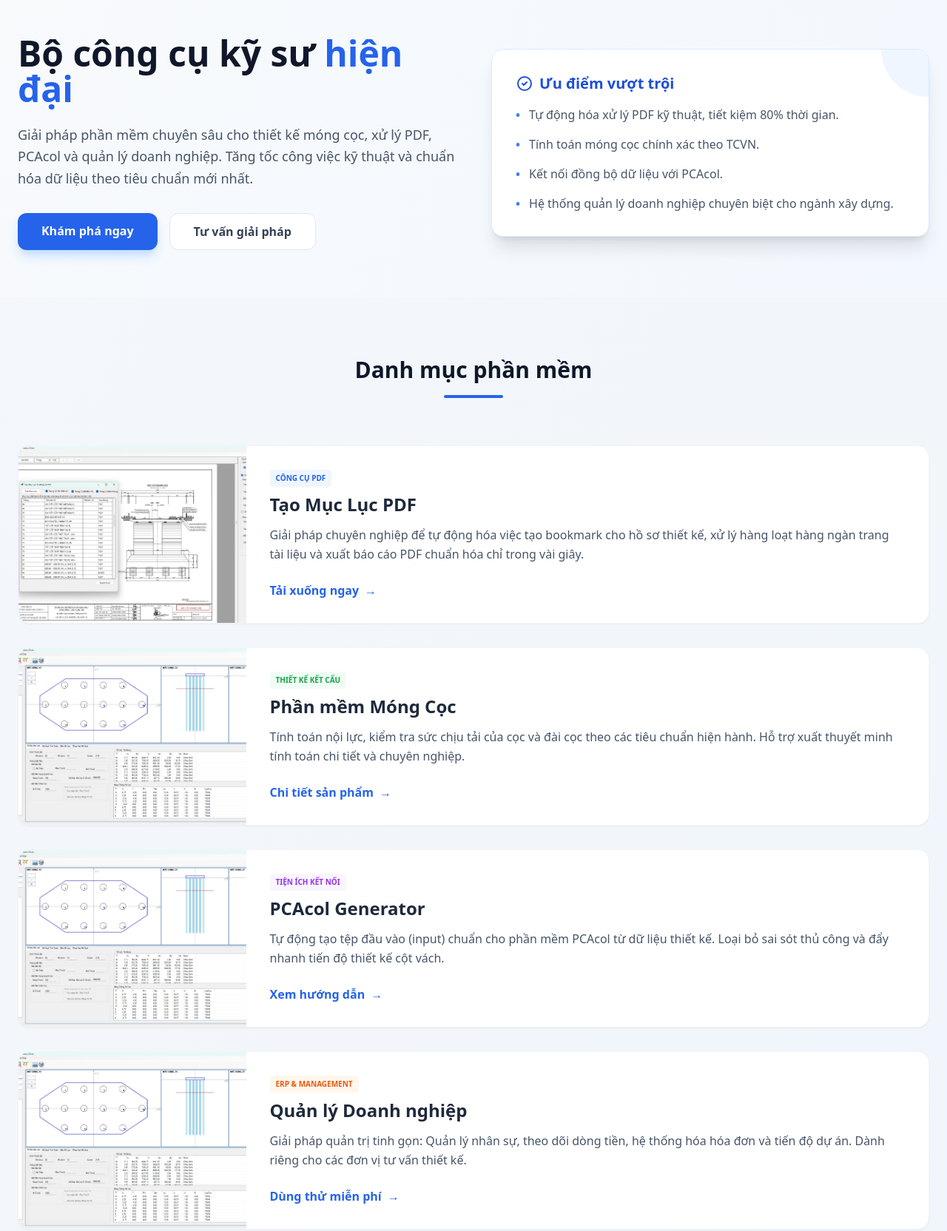
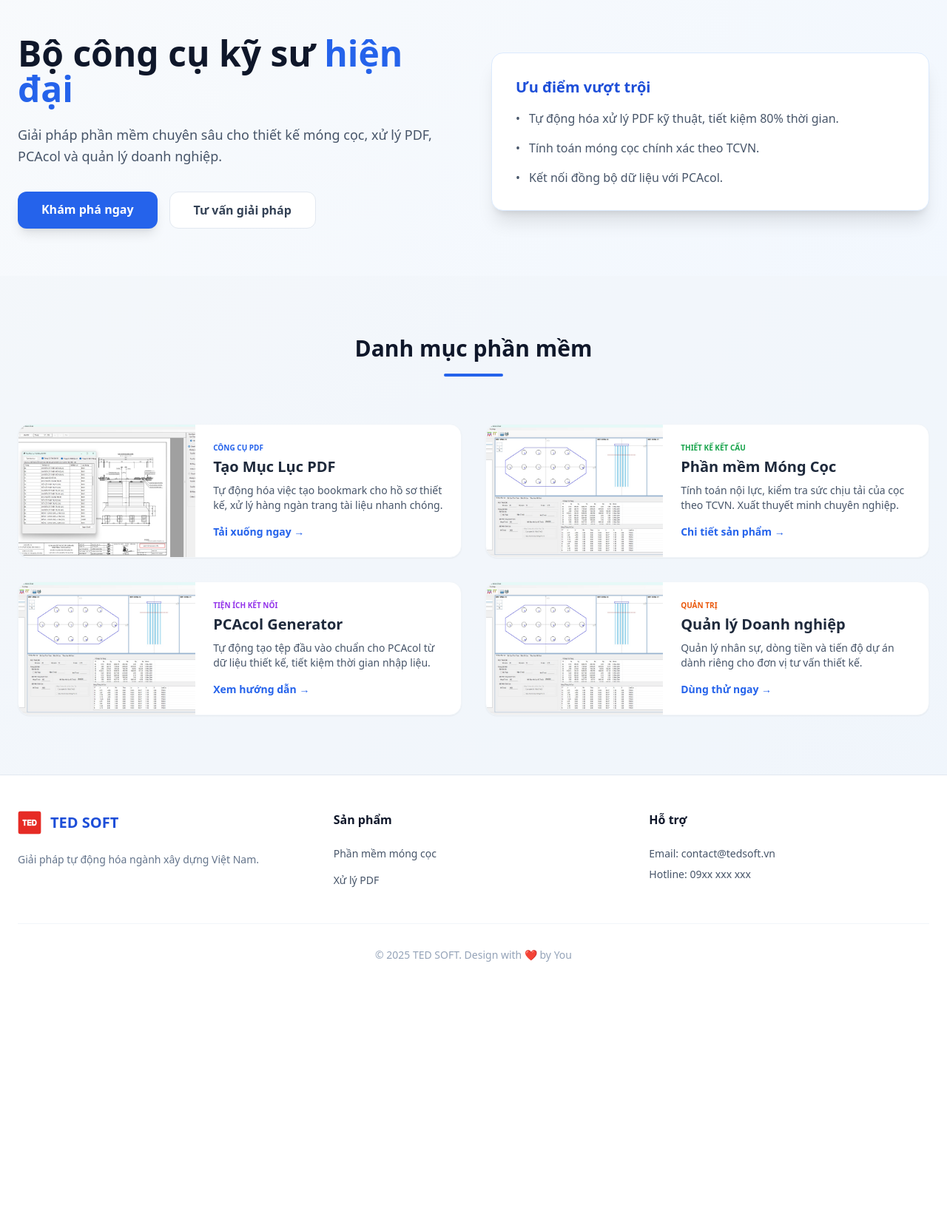
Before and after one commit to tedsoftvn/home, a plain HTML site: page index.html in a window 1280 px wide. Shown: the part 89-1753 px from the top of the page at 74% size. After the commit the page ends 1438 px from the top, so only its background shows below. Drawn offline with nearby package versions, Linux system fonts and the light colour scheme.

Commit message:
Update index.html

```diff
--- a/index.html
+++ b/index.html
@@ -5,13 +5,9 @@
   <meta name="viewport" content="width=device-width, initial-scale=1" />
   <title>TED SOFT - Phần mềm xây dựng</title>
   <script src="https://cdn.tailwindcss.com"></script>
-
   <link rel="icon" href="111692_ted_512x512.ico" />
-
   <style>
-    html {
-      scroll-behavior: smooth;
-    }
+    html { scroll-behavior: smooth; }
   </style>
 </head>
 
@@ -19,24 +15,18 @@
 
 <header class="bg-white sticky top-0 z-50 shadow-md border-b border-slate-200">
   <div class="container mx-auto px-6 py-4 flex items-center justify-between">
-
     <div class="flex items-center gap-4">
       <img src="111692_ted_512x512.ico" class="h-10 w-10 rounded shadow" alt="Logo TED SOFT" />
-
       <div>
         <h1 class="text-xl font-bold text-blue-700 leading-none">TED SOFT</h1>
         <p class="text-[10px] uppercase tracking-wider text-slate-500 font-semibold mt-1">Phần mềm xây dựng & kỹ thuật</p>
       </div>
     </div>
-
     <nav class="hidden md:flex space-x-8 text-sm font-semibold">
       <a href="#features" class="text-slate-600 hover:text-blue-600 transition">Phần mềm</a>
       <a href="#contact" class="text-slate-600 hover:text-blue-600 transition">Liên hệ</a>
     </nav>
-
-    <a href="#contact" class="bg-blue-600 text-white px-4 py-2 rounded-lg text-sm font-bold hover:bg-blue-700 transition">
-      Hotline
-    </a>
+    <a href="#contact" class="bg-blue-600 text-white px-4 py-2 rounded-lg text-sm font-bold hover:bg-blue-700 transition">Hotline</a>
   </div>
 </header>
 
@@ -45,48 +35,21 @@
     <h2 class="text-4xl md:text-5xl font-extrabold mb-6 text-slate-900 leading-tight">
       Bộ công cụ kỹ sư <span class="text-blue-600">hiện đại</span>
     </h2>
-
     <p class="text-lg text-slate-600 mb-8 leading-relaxed">
-      Giải pháp phần mềm chuyên sâu cho thiết kế móng cọc, xử lý PDF,
-      PCAcol và quản lý doanh nghiệp. Tăng tốc công việc kỹ thuật và chuẩn hóa dữ liệu theo tiêu chuẩn mới nhất.
+      Giải pháp phần mềm chuyên sâu cho thiết kế móng cọc, xử lý PDF, PCAcol và quản lý doanh nghiệp.
     </p>
-
     <div class="flex flex-wrap gap-4">
-      <a href="#features" class="px-8 py-3 bg-blue-600 text-white font-bold rounded-xl shadow-lg shadow-blue-200 hover:bg-blue-700 hover:-translate-y-1 transition-all">
-        Khám phá ngay
-      </a>
-      <a href="#contact" class="px-8 py-3 bg-white border border-slate-200 text-slate-700 font-bold rounded-xl hover:bg-slate-50 transition-all">
-        Tư vấn giải pháp
-      </a>
+      <a href="#features" class="px-8 py-3 bg-blue-600 text-white font-bold rounded-xl shadow-lg hover:bg-blue-700 transition-all">Khám phá ngay</a>
+      <a href="#contact" class="px-8 py-3 bg-white border border-slate-200 text-slate-700 font-bold rounded-xl hover:bg-slate-50 transition-all">Tư vấn giải pháp</a>
     </div>
   </div>
-
   <div class="bg-white rounded-2xl shadow-xl p-8 border border-blue-100 relative overflow-hidden">
-    <div class="absolute top-0 right-0 w-32 h-32 bg-blue-50 rounded-full -mr-16 -mt-16 z-0"></div>
     <div class="relative z-10">
-        <h3 class="font-bold text-xl mb-4 text-blue-700 flex items-center gap-2">
-            <svg xmlns="http://www.w3.org/2000/svg" class="h-6 w-6" fill="none" viewBox="0 0 24 24" stroke="currentColor">
-                <path stroke-linecap="round" stroke-linejoin="round" stroke-width="2" d="M9 12l2 2 4-4m6 2a9 9 0 11-18 0 9 9 0 0118 0z" />
-            </svg>
-            Ưu điểm vượt trội
-        </h3>
+        <h3 class="font-bold text-xl mb-4 text-blue-700 flex items-center gap-2">Ưu điểm vượt trội</h3>
         <ul class="space-y-4 text-slate-600">
-          <li class="flex items-start gap-3">
-            <span class="text-blue-500 font-bold">•</span>
-            <span>Tự động hóa xử lý PDF kỹ thuật, tiết kiệm 80% thời gian.</span>
-          </li>
-          <li class="flex items-start gap-3">
-            <span class="text-blue-500 font-bold">•</span>
-            <span>Tính toán móng cọc chính xác theo TCVN.</span>
-          </li>
-          <li class="flex items-start gap-3">
-            <span class="text-blue-500 font-bold">•</span>
-            <span>Kết nối đồng bộ dữ liệu với PCAcol.</span>
-          </li>
-          <li class="flex items-start gap-3">
-            <span class="text-blue-500 font-bold">•</span>
-            <span>Hệ thống quản lý doanh nghiệp chuyên biệt cho ngành xây dựng.</span>
-          </li>
+          <li class="flex items-start gap-3"><span>•</span> Tự động hóa xử lý PDF kỹ thuật, tiết kiệm 80% thời gian.</li>
+          <li class="flex items-start gap-3"><span>•</span> Tính toán móng cọc chính xác theo TCVN.</li>
+          <li class="flex items-start gap-3"><span>•</span> Kết nối đồng bộ dữ liệu với PCAcol.</li>
         </ul>
     </div>
   </div>
@@ -99,89 +62,53 @@
         <div class="w-20 h-1 bg-blue-600 mx-auto rounded-full"></div>
     </div>
 
-    <div class="grid grid-cols-1 gap-8">
+    <div class="grid grid-cols-1 lg:grid-cols-2 gap-8">
 
-      <article class="bg-white rounded-2xl shadow-sm border border-slate-100 overflow-hidden hover:shadow-xl transition-all group flex flex-col md:flex-row">
-        <div class="w-full md:w-1/3 lg:w-1/4 overflow-hidden bg-slate-200">
-            <img src="taomucluc.jpg" class="w-full h-56 md:h-full object-cover group-hover:scale-105 transition-transform duration-500" alt="Tạo Mục Lục PDF" />
+      <article class="bg-white rounded-2xl shadow-sm border border-slate-100 overflow-hidden hover:shadow-xl transition-all group flex flex-col sm:flex-row">
+        <div class="w-full sm:w-2/5 overflow-hidden bg-slate-200">
+            <img src="taomucluc.jpg" class="w-full h-48 sm:h-full object-cover group-hover:scale-105 transition-transform duration-500" alt="PDF" />
         </div>
-        <div class="w-full md:w-2/3 lg:w-3/4 p-8 flex flex-col justify-center">
-          <div class="flex items-center gap-2 mb-2">
-              <span class="px-2 py-1 bg-blue-50 text-blue-600 text-[10px] font-bold uppercase rounded">Công cụ PDF</span>
-          </div>
-          <h3 class="text-2xl font-bold text-slate-800 group-hover:text-blue-700 transition">Tạo Mục Lục PDF</h3>
-          <p class="text-slate-600 mt-3 mb-6 leading-relaxed">
-            Giải pháp chuyên nghiệp để tự động hóa việc tạo bookmark cho hồ sơ thiết kế, xử lý hàng loạt hàng ngàn trang tài liệu và xuất báo cáo PDF chuẩn hóa chỉ trong vài giây.
-          </p>
-          <div>
-            <a href="#" class="inline-flex items-center text-blue-600 font-bold hover:gap-3 transition-all">
-              Tải xuống ngay
-              <span class="ml-2">→</span>
-            </a>
-          </div>
+        <div class="w-full sm:w-3/5 p-6 flex flex-col justify-center">
+          <span class="text-[10px] font-bold text-blue-600 uppercase mb-1">Công cụ PDF</span>
+          <h3 class="text-xl font-bold text-slate-800">Tạo Mục Lục PDF</h3>
+          <p class="text-sm text-slate-600 mt-2 mb-4 line-clamp-3">Tự động hóa việc tạo bookmark cho hồ sơ thiết kế, xử lý hàng ngàn trang tài liệu nhanh chóng.</p>
+          <a href="#" class="text-blue-600 font-bold text-sm hover:underline">Tải xuống ngay →</a>
         </div>
       </article>
 
-      <article class="bg-white rounded-2xl shadow-sm border border-slate-100 overflow-hidden hover:shadow-xl transition-all group flex flex-col md:flex-row">
-        <div class="w-full md:w-1/3 lg:w-1/4 overflow-hidden bg-slate-200">
-            <img src="Tedpile.jpg" class="w-full h-56 md:h-full object-cover group-hover:scale-105 transition-transform duration-500" alt="Phần mềm Móng Cọc" />
+      <article class="bg-white rounded-2xl shadow-sm border border-slate-100 overflow-hidden hover:shadow-xl transition-all group flex flex-col sm:flex-row">
+        <div class="w-full sm:w-2/5 overflow-hidden bg-slate-200">
+            <img src="Tedpile.jpg" class="w-full h-48 sm:h-full object-cover group-hover:scale-105 transition-transform duration-500" alt="Pile" />
         </div>
-        <div class="w-full md:w-2/3 lg:w-3/4 p-8 flex flex-col justify-center">
-          <div class="flex items-center gap-2 mb-2">
-            <span class="px-2 py-1 bg-green-50 text-green-600 text-[10px] font-bold uppercase rounded">Thiết kế kết cấu</span>
-          </div>
-          <h3 class="text-2xl font-bold text-slate-800 group-hover:text-blue-700 transition">Phần mềm Móng Cọc</h3>
-          <p class="text-slate-600 mt-3 mb-6 leading-relaxed">
-            Tính toán nội lực, kiểm tra sức chịu tải của cọc và đài cọc theo các tiêu chuẩn hiện hành. Hỗ trợ xuất thuyết minh tính toán chi tiết và chuyên nghiệp.
-          </p>
-          <div>
-            <a href="#" class="inline-flex items-center text-blue-600 font-bold hover:gap-3 transition-all">
-              Chi tiết sản phẩm
-              <span class="ml-2">→</span>
-            </a>
-          </div>
+        <div class="w-full sm:w-3/5 p-6 flex flex-col justify-center">
+          <span class="text-[10px] font-bold text-green-600 uppercase mb-1">Thiết kế kết cấu</span>
+          <h3 class="text-xl font-bold text-slate-800">Phần mềm Móng Cọc</h3>
+          <p class="text-sm text-slate-600 mt-2 mb-4 line-clamp-3">Tính toán nội lực, kiểm tra sức chịu tải của cọc theo TCVN. Xuất thuyết minh chuyên nghiệp.</p>
+          <a href="#" class="text-blue-600 font-bold text-sm hover:underline">Chi tiết sản phẩm →</a>
         </div>
       </article>
 
-      <article class="bg-white rounded-2xl shadow-sm border border-slate-100 overflow-hidden hover:shadow-xl transition-all group flex flex-col md:flex-row">
-        <div class="w-full md:w-1/3 lg:w-1/4 overflow-hidden bg-slate-200">
-            <img src="Tedpile.jpg" class="w-full h-56 md:h-full object-cover group-hover:scale-105 transition-transform duration-500" alt="PCAcol Generator" />
+      <article class="bg-white rounded-2xl shadow-sm border border-slate-100 overflow-hidden hover:shadow-xl transition-all group flex flex-col sm:flex-row">
+        <div class="w-full sm:w-2/5 overflow-hidden bg-slate-200">
+            <img src="Tedpile.jpg" class="w-full h-48 sm:h-full object-cover group-hover:scale-105 transition-transform duration-500" alt="PCA" />
         </div>
-        <div class="w-full md:w-2/3 lg:w-3/4 p-8 flex flex-col justify-center">
-          <div class="flex items-center gap-2 mb-2">
-            <span class="px-2 py-1 bg-purple-50 text-purple-600 text-[10px] font-bold uppercase rounded">Tiện ích kết nối</span>
-          </div>
-          <h3 class="text-2xl font-bold text-slate-800 group-hover:text-blue-700 transition">PCAcol Generator</h3>
-          <p class="text-slate-600 mt-3 mb-6 leading-relaxed">
-            Tự động tạo tệp đầu vào (input) chuẩn cho phần mềm PCAcol từ dữ liệu thiết kế. Loại bỏ sai sót thủ công và đẩy nhanh tiến độ thiết kế cột vách.
-          </p>
-          <div>
-            <a href="#" class="inline-flex items-center text-blue-600 font-bold hover:gap-3 transition-all">
-              Xem hướng dẫn
-              <span class="ml-2">→</span>
-            </a>
-          </div>
+        <div class="w-full sm:w-3/5 p-6 flex flex-col justify-center">
+          <span class="text-[10px] font-bold text-purple-600 uppercase mb-1">Tiện ích kết nối</span>
+          <h3 class="text-xl font-bold text-slate-800">PCAcol Generator</h3>
+          <p class="text-sm text-slate-600 mt-2 mb-4 line-clamp-3">Tự động tạo tệp đầu vào chuẩn cho PCAcol từ dữ liệu thiết kế, tiết kiệm thời gian nhập liệu.</p>
+          <a href="#" class="text-blue-600 font-bold text-sm hover:underline">Xem hướng dẫn →</a>
         </div>
       </article>
 
-      <article class="bg-white rounded-2xl shadow-sm border border-slate-100 overflow-hidden hover:shadow-xl transition-all group flex flex-col md:flex-row">
-        <div class="w-full md:w-1/3 lg:w-1/4 overflow-hidden bg-slate-200">
-            <img src="Tedpile.jpg" class="w-full h-56 md:h-full object-cover group-hover:scale-105 transition-transform duration-500" alt="Quản lý Công ty" />
+      <article class="bg-white rounded-2xl shadow-sm border border-slate-100 overflow-hidden hover:shadow-xl transition-all group flex flex-col sm:flex-row">
+        <div class="w-full sm:w-2/5 overflow-hidden bg-slate-200">
+            <img src="Tedpile.jpg" class="w-full h-48 sm:h-full object-cover group-hover:scale-105 transition-transform duration-500" alt="ERP" />
         </div>
-        <div class="w-full md:w-2/3 lg:w-3/4 p-8 flex flex-col justify-center">
-          <div class="flex items-center gap-2 mb-2">
-            <span class="px-2 py-1 bg-orange-50 text-orange-600 text-[10px] font-bold uppercase rounded">ERP & Management</span>
-          </div>
-          <h3 class="text-2xl font-bold text-slate-800 group-hover:text-blue-700 transition">Quản lý Doanh nghiệp</h3>
-          <p class="text-slate-600 mt-3 mb-6 leading-relaxed">
-            Giải pháp quản trị tinh gọn: Quản lý nhân sự, theo dõi dòng tiền, hệ thống hóa hóa đơn và tiến độ dự án. Dành riêng cho các đơn vị tư vấn thiết kế.
-          </p>
-          <div>
-            <a href="#" class="inline-flex items-center text-blue-600 font-bold hover:gap-3 transition-all">
-              Dùng thử miễn phí
-              <span class="ml-2">→</span>
-            </a>
-          </div>
+        <div class="w-full sm:w-3/5 p-6 flex flex-col justify-center">
+          <span class="text-[10px] font-bold text-orange-600 uppercase mb-1">Quản trị</span>
+          <h3 class="text-xl font-bold text-slate-800">Quản lý Doanh nghiệp</h3>
+          <p class="text-sm text-slate-600 mt-2 mb-4 line-clamp-3">Quản lý nhân sự, dòng tiền và tiến độ dự án dành riêng cho đơn vị tư vấn thiết kế.</p>
+          <a href="#" class="text-blue-600 font-bold text-sm hover:underline">Dùng thử ngay →</a>
         </div>
       </article>
 
@@ -192,47 +119,28 @@
 <footer id="contact" class="bg-white border-t border-slate-200">
   <div class="container mx-auto px-6 py-12">
     <div class="grid md:grid-cols-3 gap-12 mb-12">
-        <div class="col-span-1 md:col-span-1">
+        <div>
             <div class="flex items-center gap-3 mb-6">
                 <img src="111692_ted_512x512.ico" class="h-8 w-8 rounded" alt="Logo" />
                 <span class="text-xl font-bold text-blue-700">TED SOFT</span>
             </div>
-            <p class="text-slate-500 text-sm leading-relaxed">
-                Đơn vị hàng đầu cung cấp các giải pháp phần mềm tự động hóa trong lĩnh vực xây dựng và quản trị kỹ thuật tại Việt Nam.
-            </p>
+            <p class="text-slate-500 text-sm">Giải pháp tự động hóa ngành xây dựng Việt Nam.</p>
         </div>
-
         <div>
-            <h4 class="font-bold text-slate-900 mb-6">Liên kết</h4>
+            <h4 class="font-bold text-slate-900 mb-6">Sản phẩm</h4>
             <ul class="space-y-4 text-sm text-slate-600">
-                <li><a href="#" class="hover:text-blue-600">Về chúng tôi</a></li>
-                <li><a href="#features" class="hover:text-blue-600">Sản phẩm</a></li>
-                <li><a href="#" class="hover:text-blue-600">Hướng dẫn sử dụng</a></li>
-                <li><a href="#" class="hover:text-blue-600">Chính sách bảo mật</a></li>
+                <li><a href="#" class="hover:text-blue-600">Phần mềm móng cọc</a></li>
+                <li><a href="#" class="hover:text-blue-600">Xử lý PDF</a></li>
             </ul>
         </div>
-
         <div>
             <h4 class="font-bold text-slate-900 mb-6">Hỗ trợ</h4>
-            <ul class="space-y-4 text-sm text-slate-600">
-                <li class="flex items-center gap-3">
-                    <span class="font-bold text-blue-600">Email:</span> contact@tedsoft.vn
-                </li>
-                <li class="flex items-center gap-3">
-                    <span class="font-bold text-blue-600">Hotline:</span> 09xx xxx xxx
-                </li>
-                <li class="flex items-center gap-3">
-                    <span class="font-bold text-blue-600">Địa chỉ:</span> Hà Nội, Việt Nam
-                </li>
-            </ul>
+            <p class="text-sm text-slate-600">Email: contact@tedsoft.vn</p>
+            <p class="text-sm text-slate-600 mt-2">Hotline: 09xx xxx xxx</p>
         </div>
     </div>
-
-    <div class="pt-8 border-t border-slate-100 flex flex-col md:flex-row justify-between items-center gap-4">
-      <div class="text-sm text-slate-400">© 2025 TED SOFT. All rights reserved.</div>
-      <div class="flex gap-6 text-sm text-slate-400">
-          <span>Design with ❤️ by You</span>
-      </div>
+    <div class="pt-8 border-t border-slate-100 text-center text-sm text-slate-400">
+      © 2025 TED SOFT. Design with ❤️ by You
     </div>
   </div>
 </footer>
```
